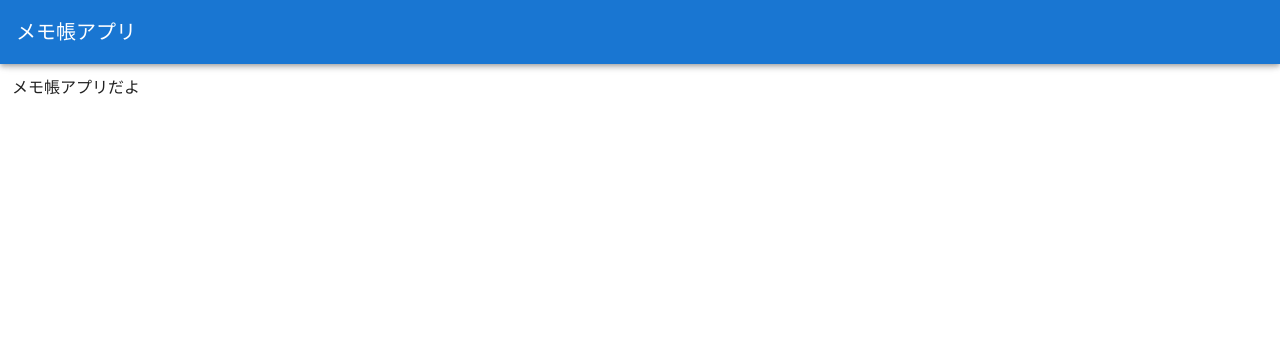
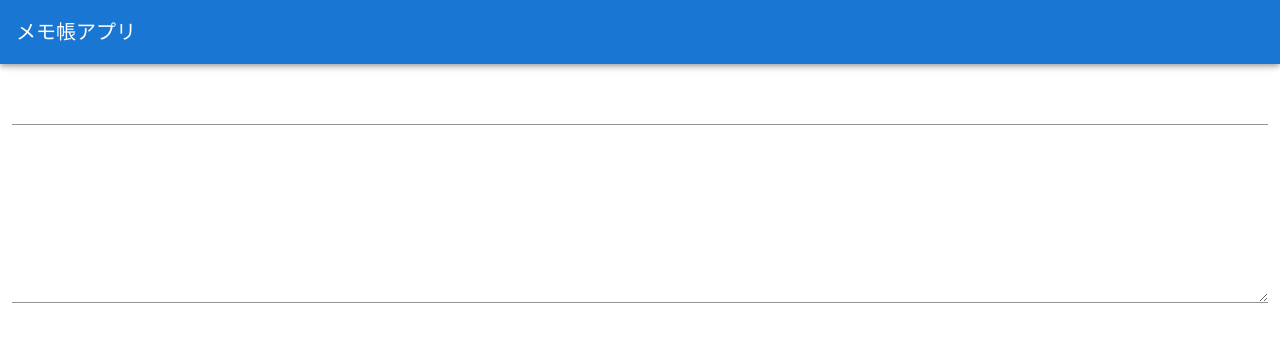
Before and after one commit to ESM-fd/pair-mob-camp, a Vue app: page / in a window 1280 px wide. Shown: the top 342 px of the page. Built offline with nearby package versions, Linux system fonts and the light colour scheme.

Commit message:
memo1修正1回目

```diff
--- a/src/view/MemoApp.vue
+++ b/src/view/MemoApp.vue
@@ -1,8 +1,13 @@
 <template>
   <div>
-    メモ帳アプリだよ
+    <v-text-field
+      type="input"
+    ></v-text-field>
+    <v-textarea
+      name="input-7-1"
+    ></v-textarea>
   </div>
-</template>
+  </template>
 
 <script>
 export default {
```
Also changed, not shown: .clasp.json, 1 other file (tests, documents, lock files or other folders).
